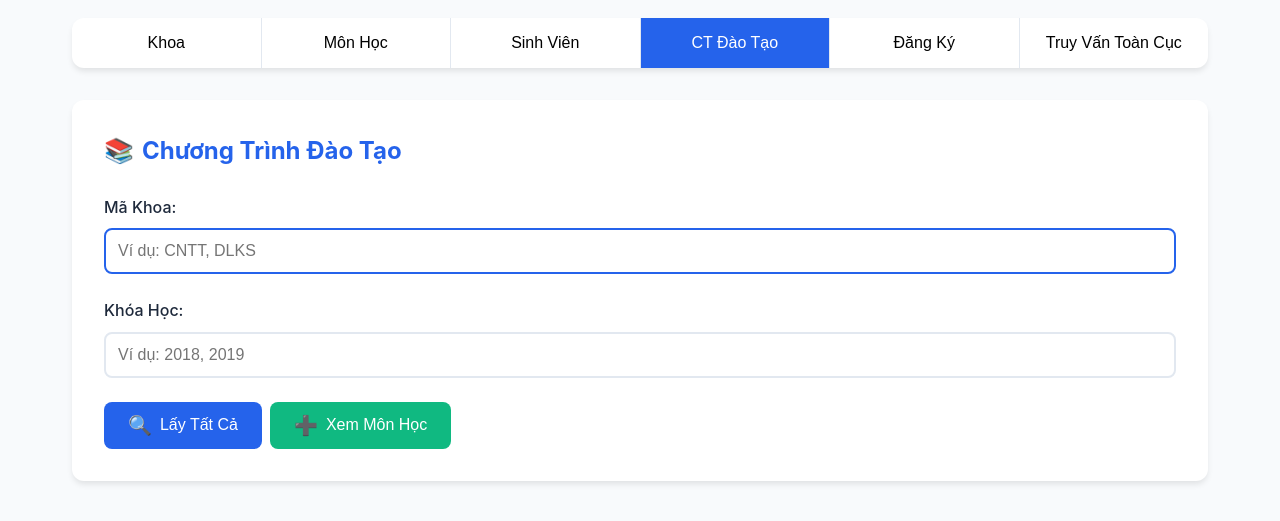
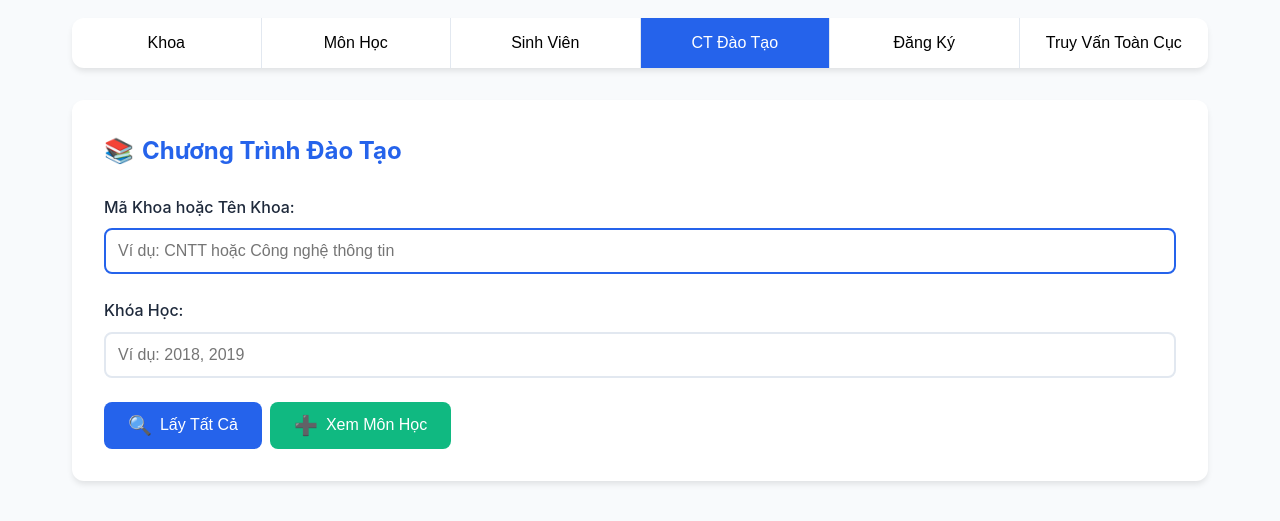
Before and after one commit to TienxDun/Distributed_Database, a PHP site: page /ui.php in a window 1280 px wide, after a click on "CT Đào Tạo". Shown: the part 210-731 px from the top of the page. Run offline with PHP 8.4, Linux system fonts and the light colour scheme.

Commit message:
Refactor 'Mã Khoa' input to 'Mã Khoa hoặc Tên Khoa' and update API query parameters for improved clarity

```diff
--- a/app/public/ui.php
+++ b/app/public/ui.php
@@ -68,8 +68,8 @@
         <div id="ctdaotao" class="tab-content">
             <h2 class="module-title">Chương Trình Đào Tạo</h2>
             <div class="form-group">
-                <label for="ctdaotao-makhoa">Mã Khoa:</label>
-                <input type="text" id="ctdaotao-makhoa" placeholder="Ví dụ: CNTT, DLKS" onkeydown="if(event.key==='Enter') callAPI('ctdaotao', 'GET', null, 'ctdaotao', 'subjects')">
+                <label for="ctdaotao-khoa">Mã Khoa hoặc Tên Khoa:</label>
+                <input type="text" id="ctdaotao-khoa" placeholder="Ví dụ: CNTT hoặc Công nghệ thông tin" onkeydown="if(event.key==='Enter') callAPI('ctdaotao', 'GET', null, 'ctdaotao', 'subjects')">
             </div>
             <div class="form-group">
                 <label for="ctdaotao-khoahoc">Khóa Học:</label>
@@ -230,12 +230,12 @@
                     }
                 } else if (module === 'ctdaotao') {
                     if (queryType === 'subjects') {
-                        const makhoa = document.getElementById('ctdaotao-makhoa').value.trim();
+                        const khoa = document.getElementById('ctdaotao-khoa').value.trim();
                         const khoahoc = document.getElementById('ctdaotao-khoahoc').value.trim();
-                        if (makhoa) params.append('makhoa', makhoa);
+                        if (khoa) params.append('khoa', khoa);
                         if (khoahoc) params.append('khoahoc', khoahoc);
-                        if (!makhoa && !khoahoc) {
-                            alert('Vui lòng nhập ít nhất Mã Khoa hoặc Khóa Học để xem môn học.');
+                        if (!khoa && !khoahoc) {
+                            alert('Vui lòng nhập ít nhất Mã Khoa/Tên Khoa hoặc Khóa Học để xem môn học.');
                             resultDiv.innerHTML = '';
                             resultDiv.className = 'result';
                             return;
```
Also changed, not shown: app/routes/ctdaotao.php (+9 -9 lines).
